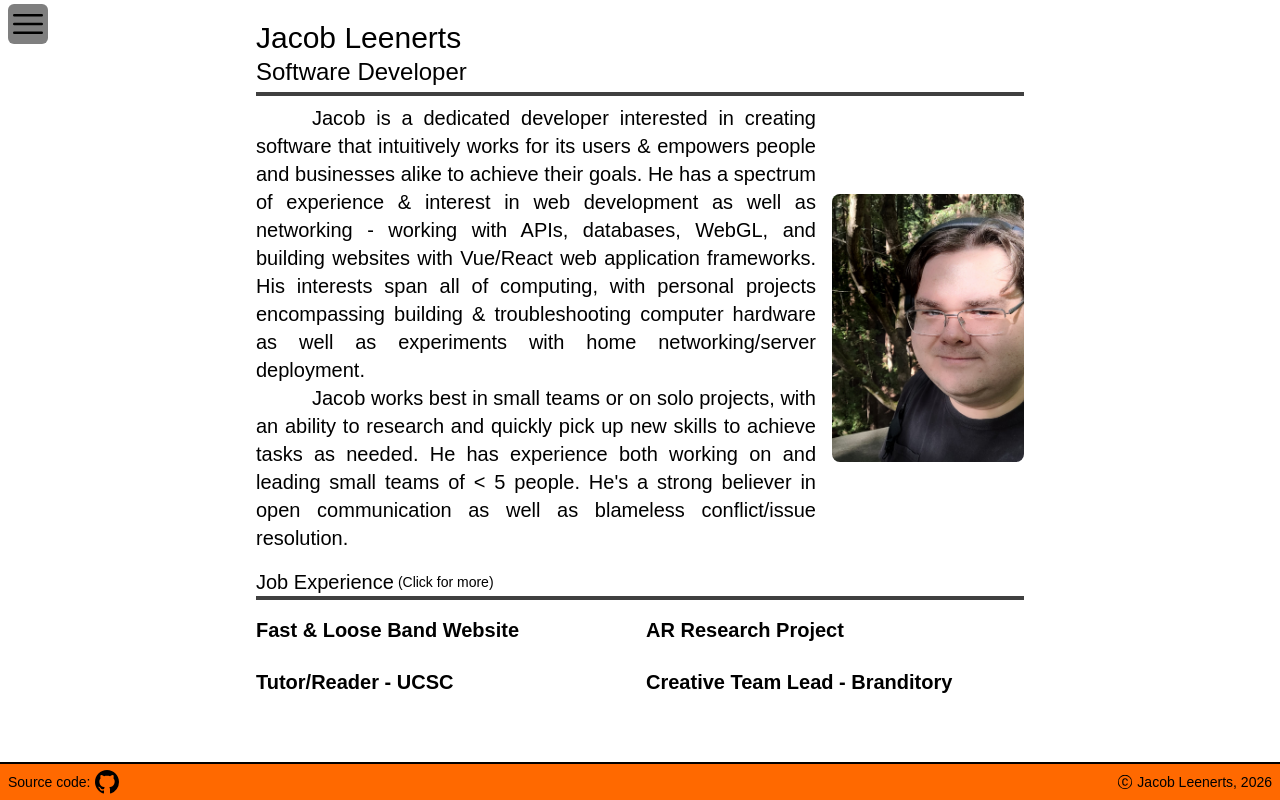
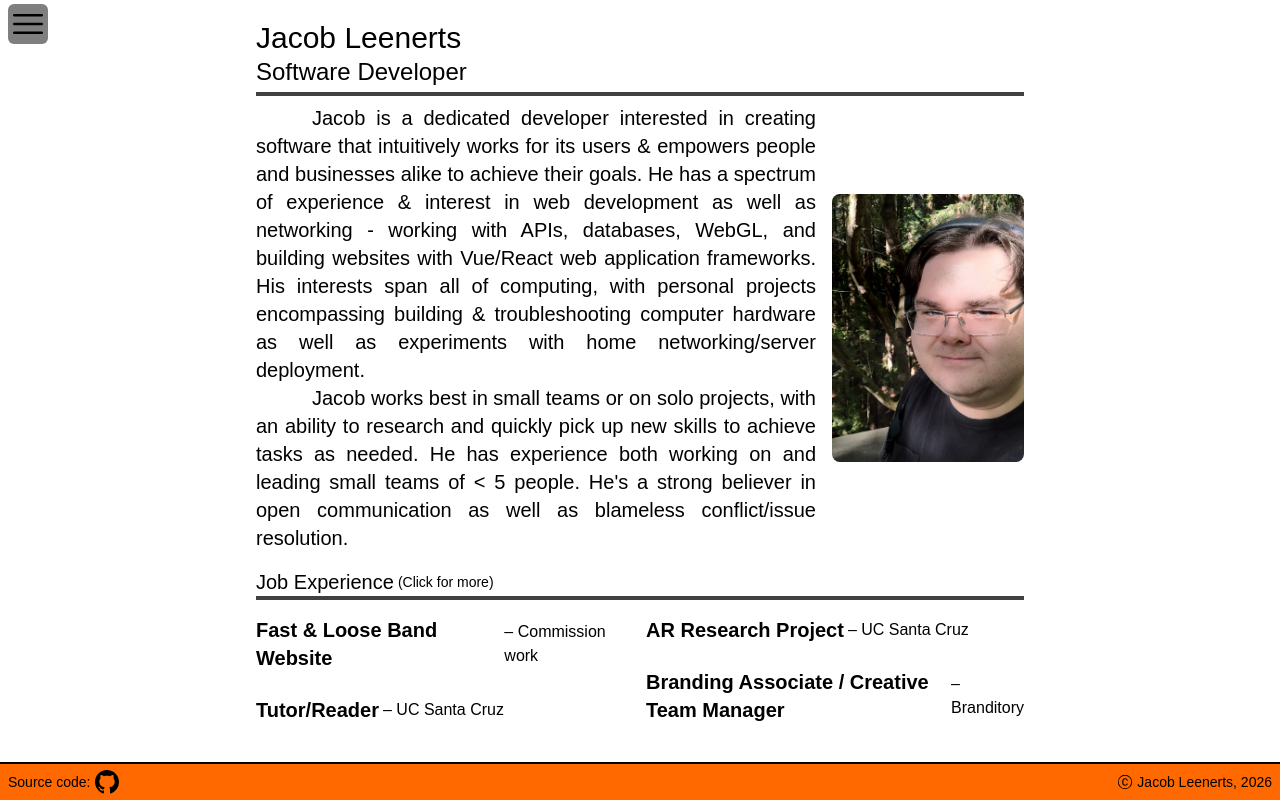
Before and after one commit to jleenerts/zozsite, a Next.js app: page /resume in a window 1280 px wide. Built offline with nearby package versions, Linux system fonts and the light colour scheme; a web font is replaced by a local one.

Commit message:
Finished job experience section (for now)

```diff
--- a/app/components/detailMenu.tsx
+++ b/app/components/detailMenu.tsx
@@ -2,8 +2,8 @@
 
 import { useState } from "react";
 
-export function DetailMenu({ className = "", title = "default", details = [] }:
-   { className?: string, title?: string, details: Array<string> }) {
+export function DetailMenu({ className = "", title = "default", subtitle="default", details = [] }:
+   { className: string, title: string, subtitle: string, details: Array<string> }) {
    const [open, setOpen] = useState(false);
 
    function handleClick() {
@@ -12,10 +12,11 @@ export function DetailMenu({ className = "", title = "default", details = [] }:
 
    return (
       <div className={className}>
-         <button onClick={handleClick} className="text-left py-2">
+         <button onClick={handleClick} className="py-2 flex text-left items-center">
             <b>{title}</b>
+            <p className="pl-1 text-base">{subtitle}</p>
          </button>
-         <div id={title} className={`transform duration-300 overflow-hidden min-h-content
+         <div id={title} className={`transform duration-300 overflow-hidden
                                     ${open ? "max-h-content opacity-100 translate-y-0" :
                                              "max-h-0 opacity-0 -translate-y-4"}`}>
             <ul style={{listStyle:"inside"}} className="text-justify">
--- a/app/resume/page.tsx
+++ b/app/resume/page.tsx
@@ -72,27 +72,39 @@ export default function ResumePage() {
                <div id="col1" className="basis-1/2">
                   <DetailMenu className="mt-2"
                               title="Fast & Loose Band Website"
-                              details={["Commissioned to design and deploy a blog and informational website for a local band",
-                                       "Created a password-protected admin portal for creating and deleting posts with corresponding database",
-                                       "Deployed website to NameCheap hosting service using Next.js and configured MySQL DB"]}
+                              subtitle="– Commission work"
+                              details={["Designed a blog and informational website for a local band with newspost functionality.",
+                                       "Created a password-protected admin portal for creating and deleting posts with corresponding database.",
+                                       "Deployed website to NameCheap hosting service using Next.js and configured MySQL DB."]}
                   />
                   <DetailMenu className="mt-2"
-                              title="Tutor/Reader - UCSC"
-                              details={["Info 1", "Info 2", "Info 3"]}
+                              title="Tutor/Reader"
+                              subtitle="– UC Santa Cruz"
+                              details={["Graded 100+ students' work for two consecutive quarters for Introductory Networking.",
+                                 "Communicated with TAs and the professor regarding grading clarifications and addressed cheating via plagiarism.",
+                                 "Tutored for Intro to Graphics class in Spring Quarter in both group and individual capacities.",
+                                 "Ran an introductory seminar and created a text guide on how to use git and GitHub for students to host their web-based projects for grading.",
+                                 "Assisted students in debugging and optimizing JavaScript and WebGL code for their projects.",
+                                 "Taught students about WebGL fundamentals for rendering primitive shapes, interleaving data to make multiple WebGL calls at once, and implementing basic lighting in their 3D worlds."]}
                   />
                </div>
                <div id="col2" className="basis-1/2 lg:ml-3">
                   <DetailMenu className="mt-2"
                               title="AR Research Project"
-                              details={["Worked under Alex Pang to create a prototype Meta Quest 3 app to provide spatial awareness to Visually Impaired People",
-                                       "Created a Unity project from scratch using Meta APIs that alerts the user to nearby objects with sound queues",
+                              subtitle="– UC Santa Cruz"
+                              details={["Worked under Alex Pang to create a prototype Meta Quest 3 app to provide spatial awareness to Visually Impaired People.",
+                                       "Created a Unity project from scratch using Meta APIs that alerts the user to nearby objects with sound queues.",
                                        "Jacob designed the sound alert system, managing multiple audio sources.",
                                        "Created short looping alert sounds that were user toggleable for rapid prototyping.",
                                        "Alerts could be changed in sound and pitch, and different alert modes were created for testing."]}
                   />
                   <DetailMenu className="mt-2"
-                              title="Creative Team Lead - Branditory"
-                              details={["Info 1", "Info 2", "Info 3"]}
+                              title="Branding Associate / Creative Team Manager"
+                              subtitle="– Branditory"
+                              details={["Started as an associate, creating thousands of potential brand name and slogan recommendations for clients based on their needs and web domain availability.",
+                                       "Took over as team manager in June 2017 – communicated with clients via email and phone to get feedback, ask questions, and convert inquiries to paying customers.",
+                                       "Managed a small team of 2-3 associates to ensure appropriate scheduling based on associate availability, communication of client needs towards associates, and answering questions regarding assigned work.",
+                                       "Manually created/refunded orders for customers in special circumstances, and handled chargeback cases with relevant evidence."]}
                   />
                </div>
             </div>
```
